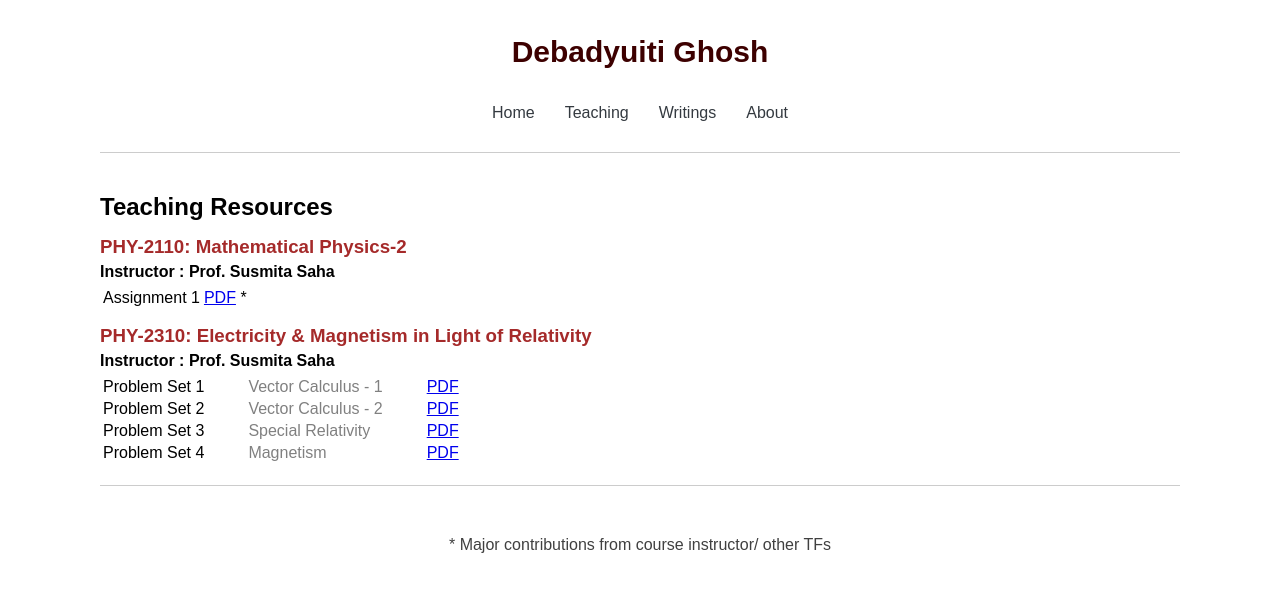
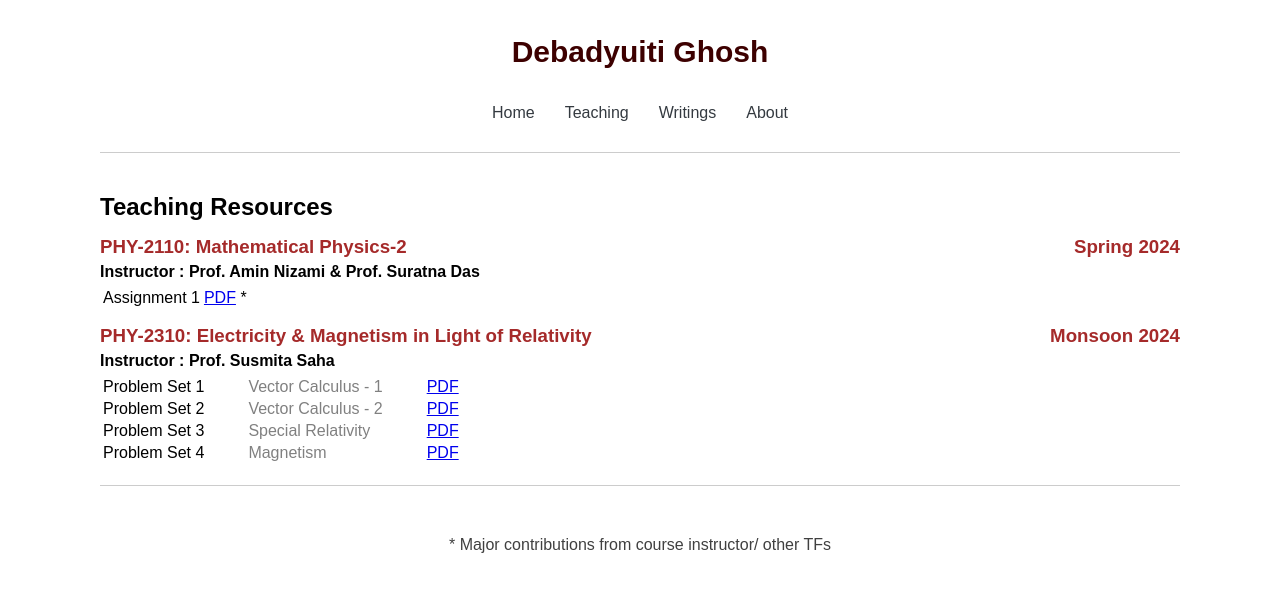
Before and after one commit to debadyuitighosh/debadyuitighosh.github.io, a Jekyll site: the page built from Teaching/teaching.md, in a window 1280 px wide. Shown: the top 592 px of the page. Built offline with Jekyll 4.4.1, drawn with Linux system fonts in a browser that asks for light colours.

Commit message:
Update teaching.md

```diff
--- a/Teaching/teaching.md
+++ b/Teaching/teaching.md
@@ -8,13 +8,13 @@ footer: " * Major contributions from course instructor/ other TFs"
 
 ## Teaching Resources
 
-### <font color='brown'> PHY-2110: Mathematical Physics-2
-#### Instructor : Prof. Susmita Saha
+### <font color='brown'> PHY-2110: Mathematical Physics-2 <span style="float: right;"> Spring 2024
+#### Instructor : Prof. Amin Nizami & Prof. Suratna Das
 
 |--------------|------------------------------------------------------------|
 | Assignment 1 |  [PDF](teaching/phy2110/assignment-1(full-set).pdf) *      |
 
-### <font color='brown'> PHY-2310: Electricity & Magnetism in Light of Relativity
+### <font color='brown'> PHY-2310: Electricity & Magnetism in Light of Relativity <span style="float: right;"> Monsoon 2024
 #### Instructor : Prof. Susmita Saha
 
 |---------------|----------------------------------------------------------------------------|---------------------------------------------|
```
